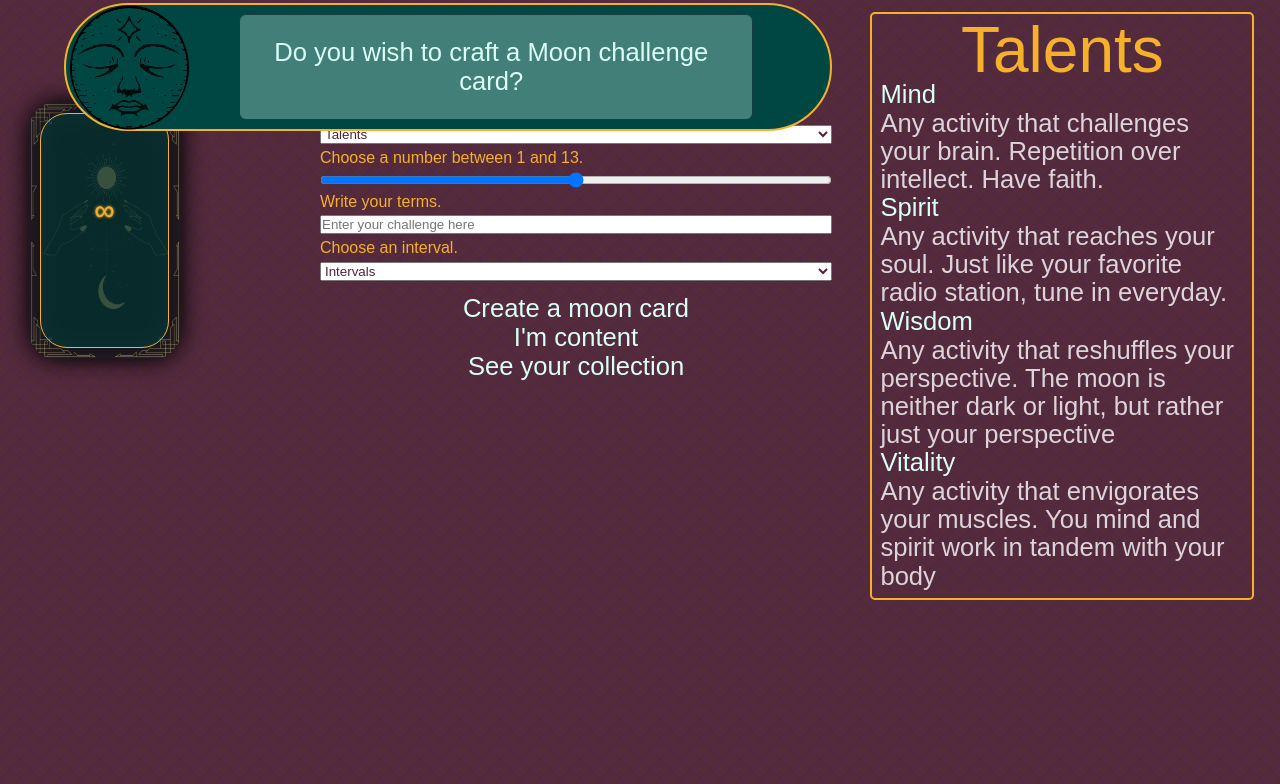
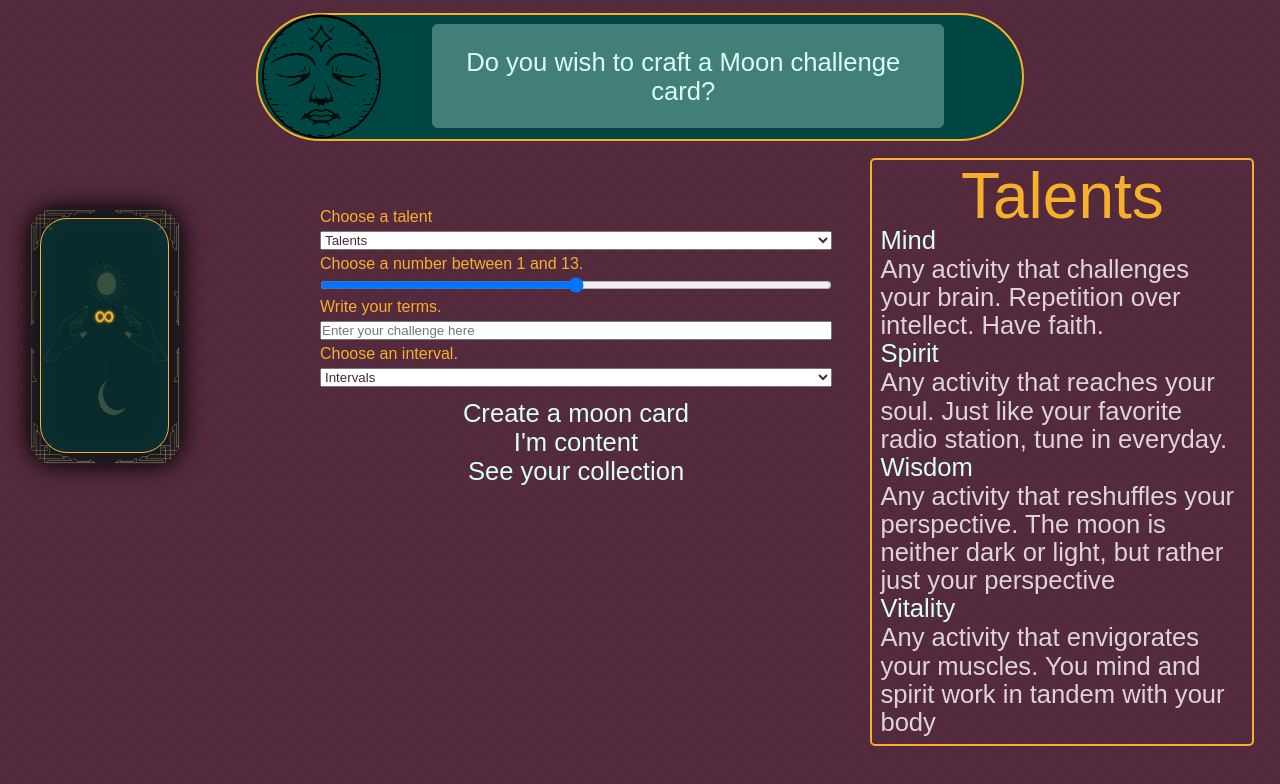
Before and after one commit to andrewvallejo/thirteen-moons, a React (Create React App) app: page / in a window 1280 px wide. Shown: the top 784 px of the page. Built offline with nearby package versions, Linux system fonts and the light colour scheme; no server answers; a web font is replaced by a local one.

Commit message:
Fix positioning of msgbar, dummy card, and rules

```diff
--- a/src/styles/lll-components/Creation.scss
+++ b/src/styles/lll-components/Creation.scss
@@ -4,18 +4,18 @@
   padding-top: 8rem;
   .message-bar{
     position: absolute;
-    top: 2.5%;
-    left: 5%
-    }
+    top: 10%;
+  }
   .dummy-card {
     position: absolute;
-    top: 80%;
-    margin-top: auto;
+    top: 100%;
+    margin-top: 5rem;
   }
   .creation-form{
     position: absolute;
     color: $color-lV;
-    top: 80%;
+    margin-top: 5rem;
+    top: 100%;
     right: 35%;
     width: 40%;
     height: 50%;
@@ -35,8 +35,9 @@
   }
   .rules {
     position: absolute;
-    top: 9.5%;
+    top: 80%;
     right: 2%;
+    margin-top: 3.5rem;
   }
 
 }
```
